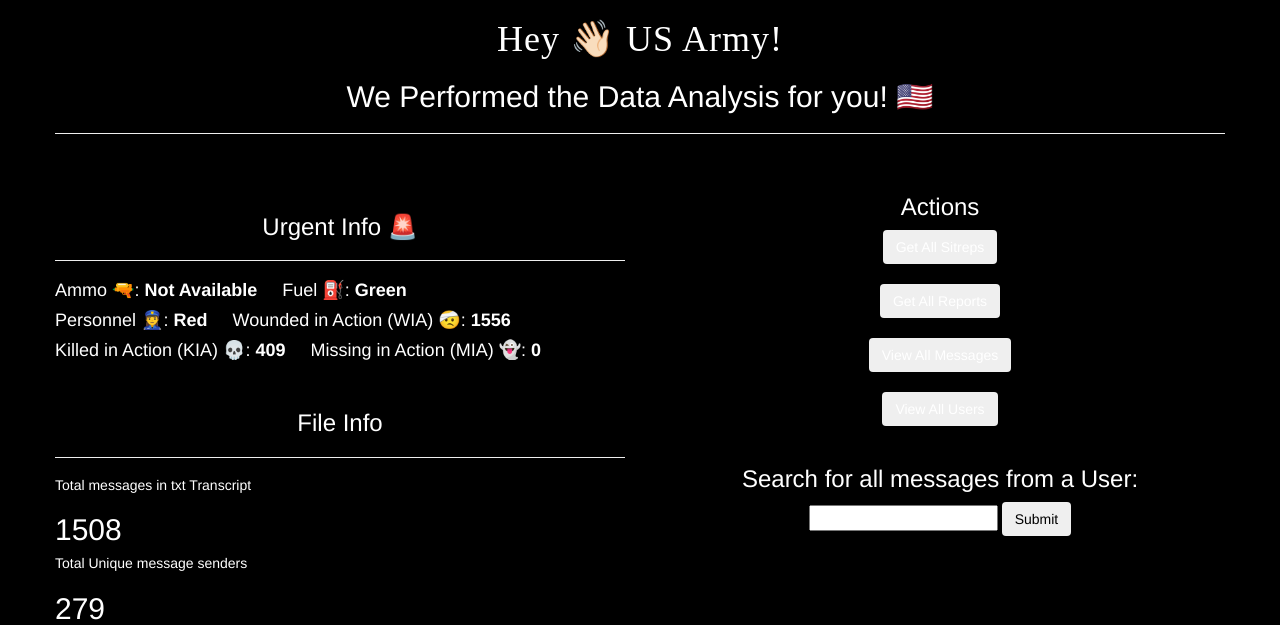
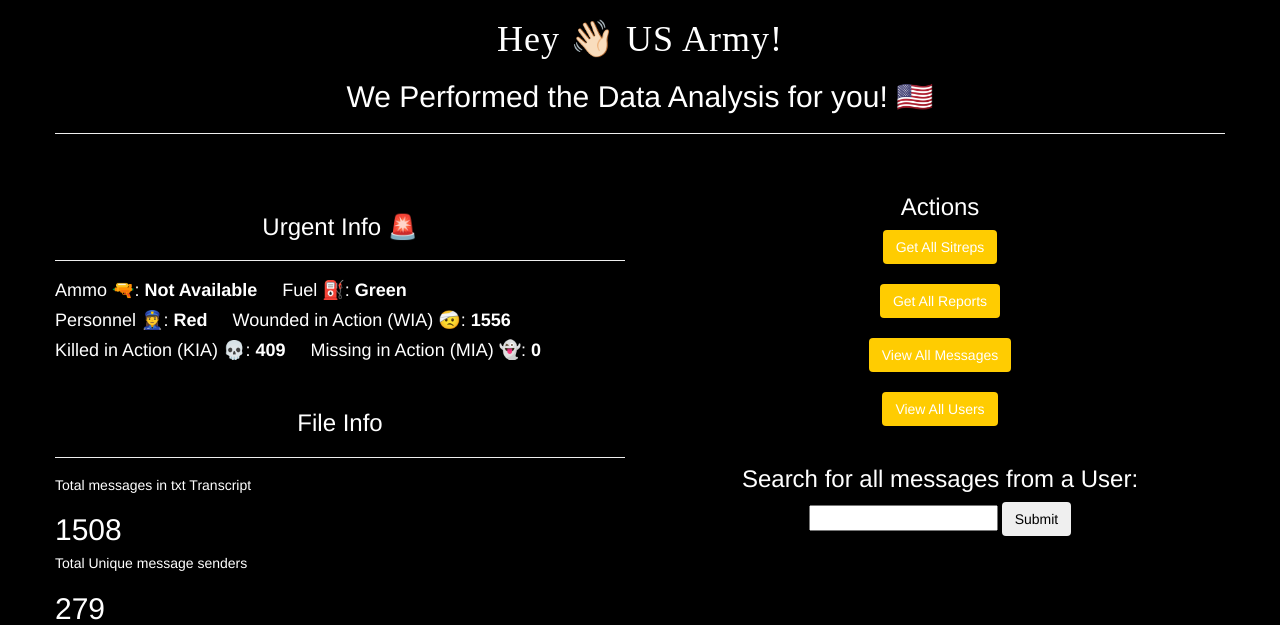
Before and after one commit to smedina17/EGN2, a Flask app: page /final in a window 1280 px wide. Shown: the top 625 px of the page. Run offline with Flask 2, Linux system fonts and the light colour scheme; some libraries are stand-ins or nearby versions.

Commit message:
more styling:

```diff
--- a/templates/final.html
+++ b/templates/final.html
@@ -102,5 +102,11 @@
 
     <script src="" async defer></script>
 </body>
-
+<style>
+    button {
+        background-color:#ffcc01;
+        color: white;
+        color
+    }
+</style>
 </html>
```
